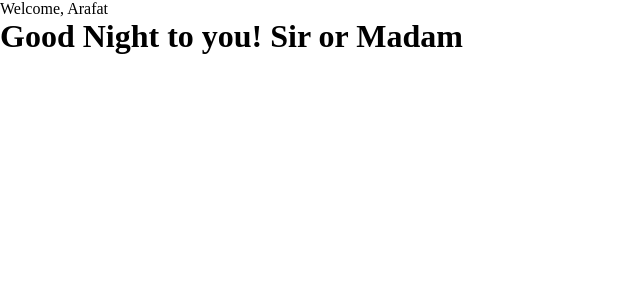
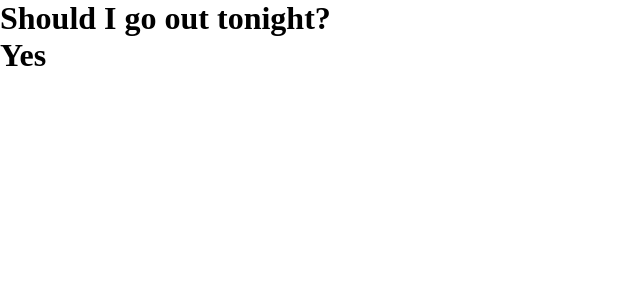
Before and after one commit to Arafat-alim/react-class-component, a React (Create React App) app: page / in a window 1280 px wide. Shown: the top 300 px of the page, without its empty margins (0-640 px from the left). Built offline with nearby package versions, Linux system fonts and the light colour scheme.

Commit message:
function component is created on isGoing Event.

```diff
--- a/src/App.js
+++ b/src/App.js
@@ -1,13 +1,12 @@
 import React from "react";
-import Greetings from "./components/Greetings";
-import Header from "./components/Header";
+
+import GoOutParent from "./components/GoOutParent";
 
 export default class App extends React.Component {
   render() {
     return (
       <div>
-        <Header name="Arafat" />
-        <Greetings />
+        <GoOutParent />
       </div>
     );
   }
--- /dev/null
+++ b/src/components/GoOut.jsx
@@ -0,0 +1,12 @@
+import React from "react";
+
+export default function GoOut(props) {
+  return (
+    <div>
+      <h1>Should I go out tonight?</h1>
+      <div>
+        <h1 onClick={props.handleClick}>{props.isGoing ? "Yes" : "No"}</h1>
+      </div>
+    </div>
+  );
+}
--- /dev/null
+++ b/src/components/GoOutParent.jsx
@@ -0,0 +1,16 @@
+import React from "react";
+import GoOut from "./GoOut";
+
+export default function GoOutParent() {
+  // ! state
+  const [isGoing, setIsGoing] = React.useState(true);
+  // ! handle click
+  function handleClick() {
+    setIsGoing((prevState) => !prevState);
+  }
+  return (
+    <div>
+      <GoOut isGoing={isGoing} handleClick={handleClick} />
+    </div>
+  );
+}
```
